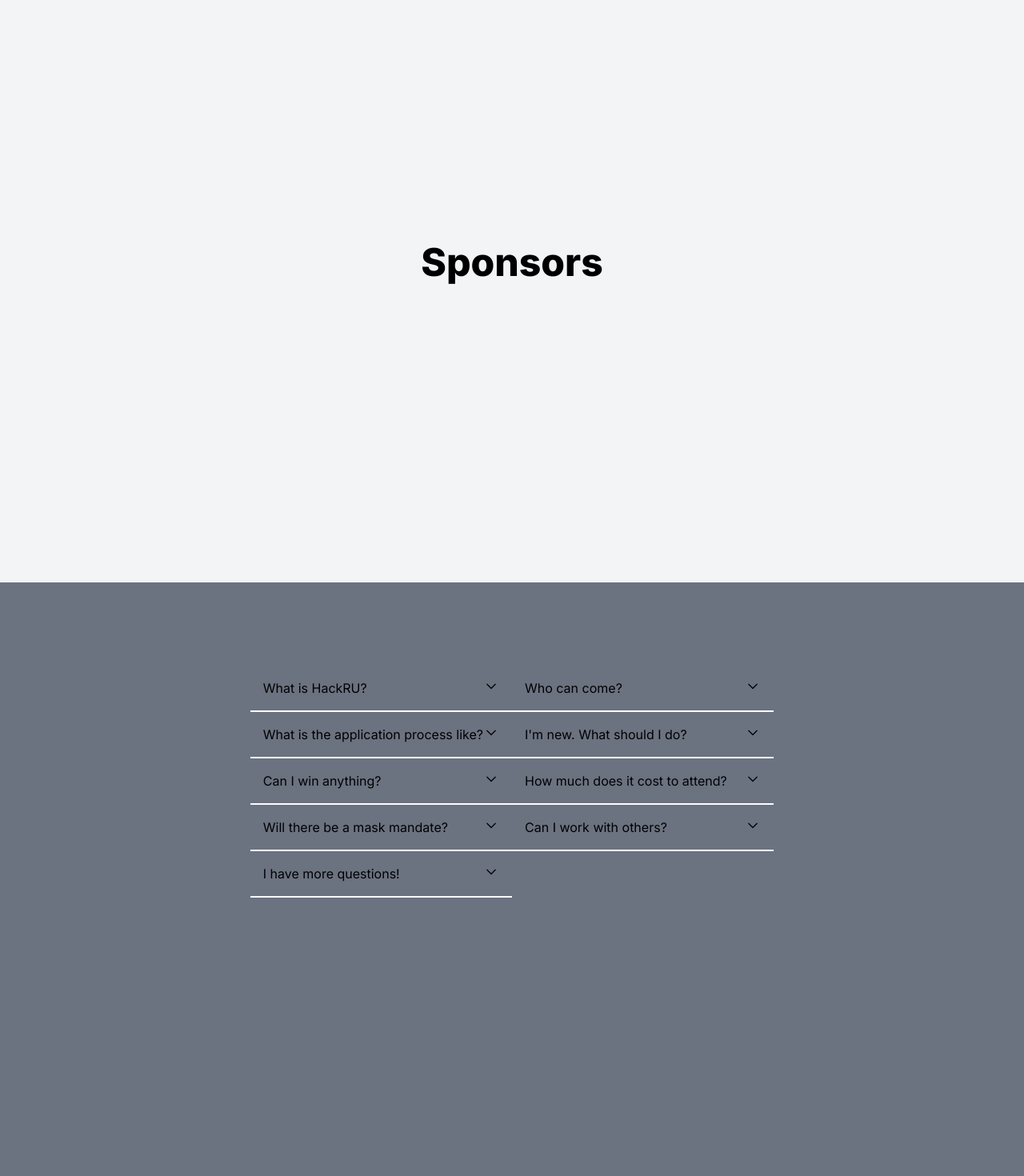
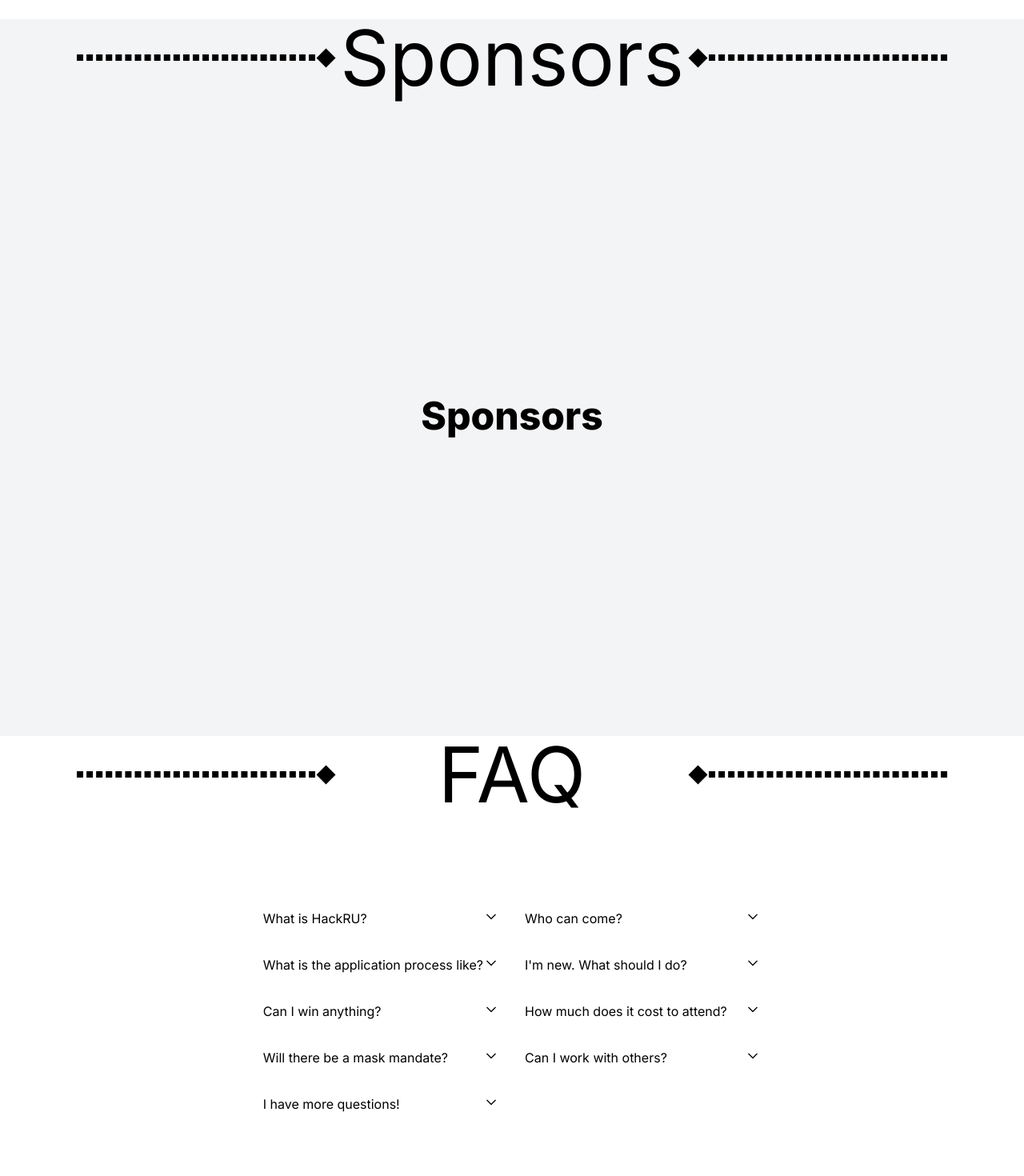
Before and after one commit to HackRU/frontendv2, a Next.js app: page / in a window 1280 px wide. Shown: the part 2760-4230 px from the top of the page at 80% size. Built offline with nearby package versions, Linux system fonts and the light colour scheme; a web font is replaced by a local one.

Commit message:
completed basic generic sections

```diff
--- a/app/(landing)/page.tsx
+++ b/app/(landing)/page.tsx
@@ -1,14 +1,15 @@
-import AcmeLogo from '@/app/ui/acme-logo';
-import { ArrowRightIcon } from '@heroicons/react/24/outline';
-import Link from 'next/link';
-import { lusitana } from '@/app/ui/fonts';
-import Image from 'next/image';
-import Hero from './sections/Hero/Hero';
-import Schedule from './sections/Schedule';
-import { Suspense } from 'react';
-import Sponsors from './sections/Sponsors';
-import About from './sections/About';
-import FAQ from './sections/FAQ/FAQ';
+import AcmeLogo from "@/app/ui/acme-logo";
+import { ArrowRightIcon } from "@heroicons/react/24/outline";
+import Link from "next/link";
+import { lusitana } from "@/app/ui/fonts";
+import Image from "next/image";
+import Hero from "./sections/Hero/Hero";
+import Schedule from "./sections/Schedule";
+import { Suspense } from "react";
+import Sponsors from "./sections/Sponsors";
+import About from "./sections/About";
+import FAQ from "./sections/FAQ/FAQ";
+import GenericSection from "./sections/GenericSection";
 
 export default function Page() {
   return (
@@ -16,18 +17,26 @@
       <div>
         <Hero />
         <About />
-        {/**
+        {
+          /*
            * We are using Suspense because Schedule and Sponsors will eventually
            * pull from the backend. Also, we will need to replace the fallback
            * component to a relevant loading component.
-         */}
+           */
+        }
+        <GenericSection title="Schedule" color="white">
           <Suspense fallback={<>Loading Schedule!</>}>
             <Schedule />
           </Suspense>
+        </GenericSection>
+        <GenericSection title="Sponsors" color="gray-100">
           <Suspense fallback={<>Loading Sponsors!</>}>
             <Sponsors />
           </Suspense>
+        </GenericSection>
+        <GenericSection title="FAQ" color="gray-500">
           <FAQ />
+        </GenericSection>
       </div>
     </main>
   );
--- a/app/(landing)/sections/About.tsx
+++ b/app/(landing)/sections/About.tsx
@@ -1,24 +1,21 @@
-import Image from 'next/image';
-import clsx from 'clsx';
+import Image from "next/image";
+import clsx from "clsx";
 
-function AboutInfo({ children, title, imageSrc, alt, reverse }:
-  {
-    children: React.ReactNode,
-    title: string,
-    imageSrc: string,
-    alt: string,
-    reverse?: boolean,
-  }
-) {
-
+function AboutInfo({ children, title, imageSrc, alt, reverse }: {
+  children: React.ReactNode;
+  title: string;
+  imageSrc: string;
+  alt: string;
+  reverse?: boolean;
+}) {
   function AboutInfoContent() {
     return (
       <div
         className={clsx(
           "bg-red-100 w-full md:w-1/2 md:grow md:justify-end h-fit p-20",
           {
-            'text-end': reverse,
-          }
+            "text-end": reverse,
+          },
         )}
       >
         <h1 className="font-extrabold bg-red-100 text-5xl">
@@ -37,7 +34,7 @@
           {
             "md:justify-start": !reverse,
             "md:justify-end": reverse,
-          }
+          },
         )}
       >
         <Image
@@ -57,7 +54,7 @@
         <AboutImage />
         <AboutInfoContent />
       </>
-    )
+    );
   }
 
   return (
@@ -65,49 +62,49 @@
       <AboutInfoContent />
       <AboutImage />
     </>
-  )
+  );
 }
-
 
 export default function About() {
   return (
-    <div
-      className="bg-gray-200 w-full h-fit
-      flex flex-col md:flex-row flex-wrap"
-    >
-      <AboutInfo title="WHAT" imageSrc='/landing/python.png' alt="Python">
+    <div className="bg-gray-200 w-full h-fit
+      flex flex-col md:flex-row flex-wrap">
+      <AboutInfo title="WHAT" imageSrc="/landing/python.png" alt="Python">
         <p>
           Lorem ipsum dolor sit amet, consectetur adipiscing elit. Sed
-          imperdiet, nibh nec dictum consectetur, lorem nisi
+          imperdiet, nibh nec dictum consectetur, lorem nisi Lorem ipsum dolor
+          sit amet, consectetur adipiscing elit. Sed imperdiet, nibh nec dictum
+          consectetur, lorem nisi Lorem ipsum dolor sit amet, consectetur
+          adipiscing elit. Sed imperdiet, nibh nec dictum consectetur, lorem
+          nisi
+        </p>
+      </AboutInfo>
+
+      <AboutInfo
+        title="TRACKS"
+        imageSrc="/landing/python.png"
+        alt="Python"
+        reverse
+      >
+        <p>
           Lorem ipsum dolor sit amet, consectetur adipiscing elit. Sed
-          imperdiet, nibh nec dictum consectetur, lorem nisi
-          Lorem ipsum dolor sit amet, consectetur adipiscing elit. Sed
+          imperdiet, nibh nec dictum consectetur, lorem nisi Lorem ipsum dolor
+          sit amet, consectetur adipiscing elit. Sed imperdiet, nibh nec dictum
+          consectetur, lorem nisi Lorem ipsum dolor sit amet, consectetur
+          adipiscing elit. Sed imperdiet, nibh nec dictum consectetur, lorem
+          nisi Lorem ipsum dolor sit amet, consectetur adipiscing elit. Sed
           imperdiet, nibh nec dictum consectetur, lorem nisi
         </p>
       </AboutInfo>
 
-      <AboutInfo title="TRACKS" imageSrc='/landing/python.png' alt="Python" reverse>
+      <AboutInfo title="JOIN US" imageSrc="/landing/python.png" alt="Python">
         <p>
           Lorem ipsum dolor sit amet, consectetur adipiscing elit. Sed
-          imperdiet, nibh nec dictum consectetur, lorem nisi
-          Lorem ipsum dolor sit amet, consectetur adipiscing elit. Sed
-          imperdiet, nibh nec dictum consectetur, lorem nisi
-          Lorem ipsum dolor sit amet, consectetur adipiscing elit. Sed
-          imperdiet, nibh nec dictum consectetur, lorem nisi
-          Lorem ipsum dolor sit amet, consectetur adipiscing elit. Sed
-          imperdiet, nibh nec dictum consectetur, lorem nisi
-        </p>
-      </AboutInfo>
-
-      <AboutInfo title="JOIN US" imageSrc='/landing/python.png' alt="Python">
-        <p>
-          Lorem ipsum dolor sit amet, consectetur adipiscing elit. Sed
-          imperdiet, nibh nec dictum consectetur, lorem nisi
-          Lorem ipsum dolor sit amet, consectetur adipiscing elit. Sed
-          imperdiet, nibh nec dictum consectetur, lorem nisi
-          Lorem ipsum dolor sit amet, consectetur adipiscing elit. Sed
-          imperdiet, nibh nec dictum consectetur, lorem nisi
-          Lorem ipsum dolor sit amet, consectetur adipiscing elit. Sed
+          imperdiet, nibh nec dictum consectetur, lorem nisi Lorem ipsum dolor
+          sit amet, consectetur adipiscing elit. Sed imperdiet, nibh nec dictum
+          consectetur, lorem nisi Lorem ipsum dolor sit amet, consectetur
+          adipiscing elit. Sed imperdiet, nibh nec dictum consectetur, lorem
+          nisi Lorem ipsum dolor sit amet, consectetur adipiscing elit. Sed
           imperdiet, nibh nec dictum consectetur, lorem nisi
         </p>
       </AboutInfo>
--- a/app/(landing)/sections/FAQ/FAQ.tsx
+++ b/app/(landing)/sections/FAQ/FAQ.tsx
@@ -1,4 +1,4 @@
-'use client';
+"use client";
 
 import React from "react";
 import { Disclosure } from "@headlessui/react";
@@ -9,21 +9,21 @@
  * TODO: make it so that only one question can be open at a time.
  */
 
-function Question(props: { question: string, answer: string }) {
+function Question(props: { question: string; answer: string }) {
   const { question, answer } = props;
   return (
     <Disclosure>
       {({ open }) => (
         <div className="flex flex-col border-b-white border-b-2 hover:bg-f23-mediumGreen rounded-t-lg">
-          <Disclosure.Button
-            className="flex w-full justify-between
+          <Disclosure.Button className="flex w-full justify-between
             p-4 text-left text-md text-textSubtitle
             focus:outline-none focus-visible:ring
-            focus-visible:ring-opacity-75"
-          >
+            focus-visible:ring-opacity-75">
             <span>{question}</span>
             <GoChevronDown
-              className={`${open ? "rotate-180 transform" : ""} h-5 w-5 text-text`}
+              className={`${
+                open ? "rotate-180 transform" : ""
+              } h-5 w-5 text-text`}
             />
           </Disclosure.Button>
           <Disclosure.Panel className="px-4 pt-4 pb-2 text-sm text-white w-full">
@@ -36,7 +36,6 @@
 }
 
 function QuestionContainer() {
-
   const {
     whatIsHackRUAnswer,
     whatIsApplicationAnswer,
@@ -102,7 +101,7 @@
     <div
       id="FAQ"
       className="w-full flex h-fit
-relative overflow-visible items-center bg-gray-500
+relative overflow-visible items-center
 flex-col justify-start min-h-[600px]"
     >
       <div className="w-full h-full max-w-7xl relative flex flex-col items-center pb-[24rem]">
--- /dev/null
+++ b/app/(landing)/sections/GenericSection.tsx
@@ -0,0 +1,21 @@
+import { type } from "os";
+import SectionTitle from "./SectionTitle";
+import { ReactNode } from "react";
+
+type GenericSectionProps = {
+  children: ReactNode;
+  title: string;
+  color: string;
+};
+
+export default async function GenericSection(props: GenericSectionProps) {
+  return (
+    <div
+      id={props.title}
+      className={`w-full flex flex-col items-center bg-${props.color}`}
+    >
+      <SectionTitle title={props.title} />
+      {props.children}
+    </div>
+  );
+}
--- /dev/null
+++ b/app/(landing)/sections/SectionTitle.tsx
@@ -0,0 +1,21 @@
+export default function SectionTitle(props: { title: string }) {
+  return (
+    <div className="flex items-center w-full">
+      <div className="w-[7.5vw]" />
+      <div className="w-1/4 flex items-center">
+        <div className="flex-1 h-[0px] border-4 border-dashed border-black" />
+        <div className="w-[5px]" />
+        <div className="w-[17px] h-[17px] rotate-45 bg-black" />
+      </div>
+      <div className="flex-grow text-black-500 text-8xl justify-content text-center">
+        {props.title}
+      </div>
+      <div className="w-1/4 flex items-center">
+        <div className="w-[17px] h-[17px] rotate-45 bg-black" />
+        <div className="w-[5px]" />
+        <div className="flex-1 h-[0px] border-4 border-dashed border-black" />
+      </div>
+      <div className="w-[7.5vw]" />
+    </div>
+  );
+}
--- a/app/(landing)/sections/Sponsors.tsx
+++ b/app/(landing)/sections/Sponsors.tsx
@@ -1,9 +1,7 @@
 export default function Sponsors() {
   return (
-    <div
-      className="flex h-[100vh] max-h-[1300px] w-full
-      flex-col items-center justify-center bg-gray-100"
-    >
+    <div className="flex h-[100vh] max-h-[1300px] w-full
+      flex-col items-center justify-center">
       <h1 className="text-5xl font-extrabold">Sponsors</h1>
     </div>
   );
```
Also changed, not shown: app/(landing)/sections/Schedule.tsx (+6 -7 lines). Lines whose indentation alone changed are shown as unchanged.
